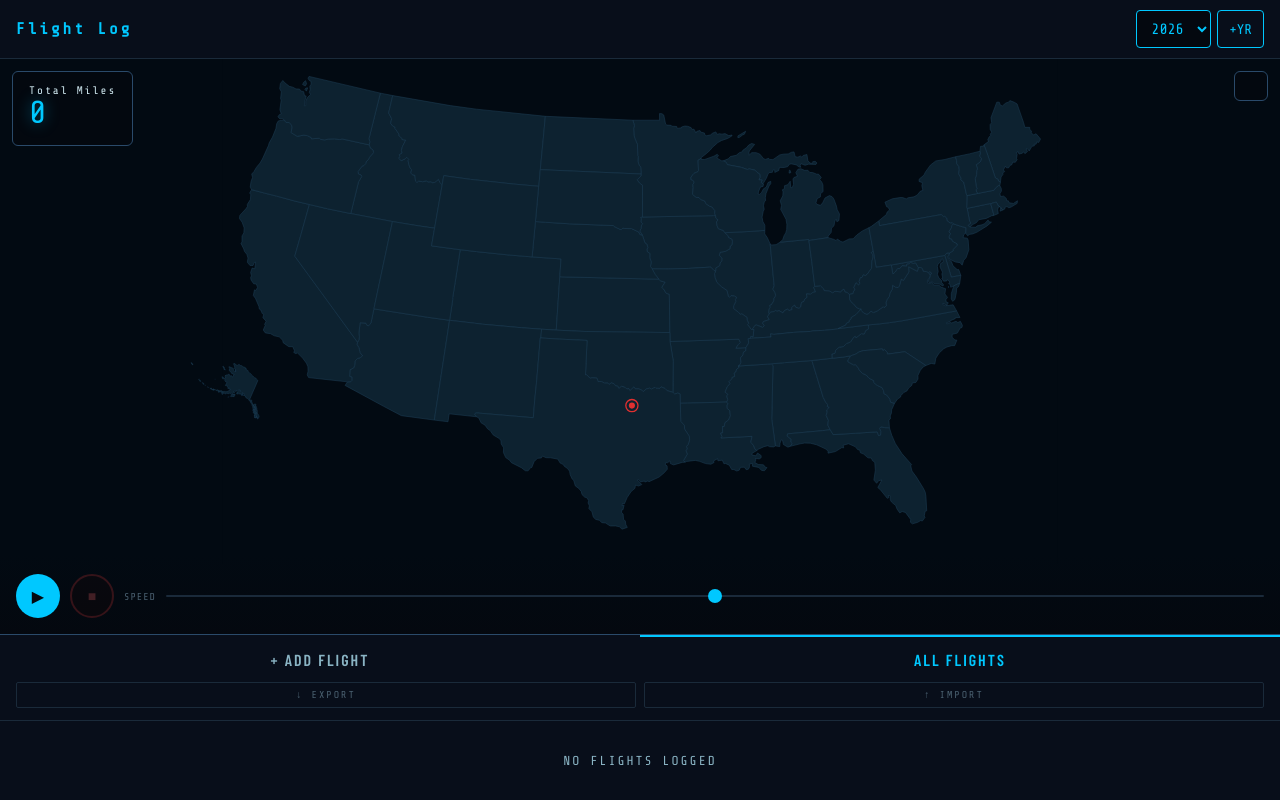
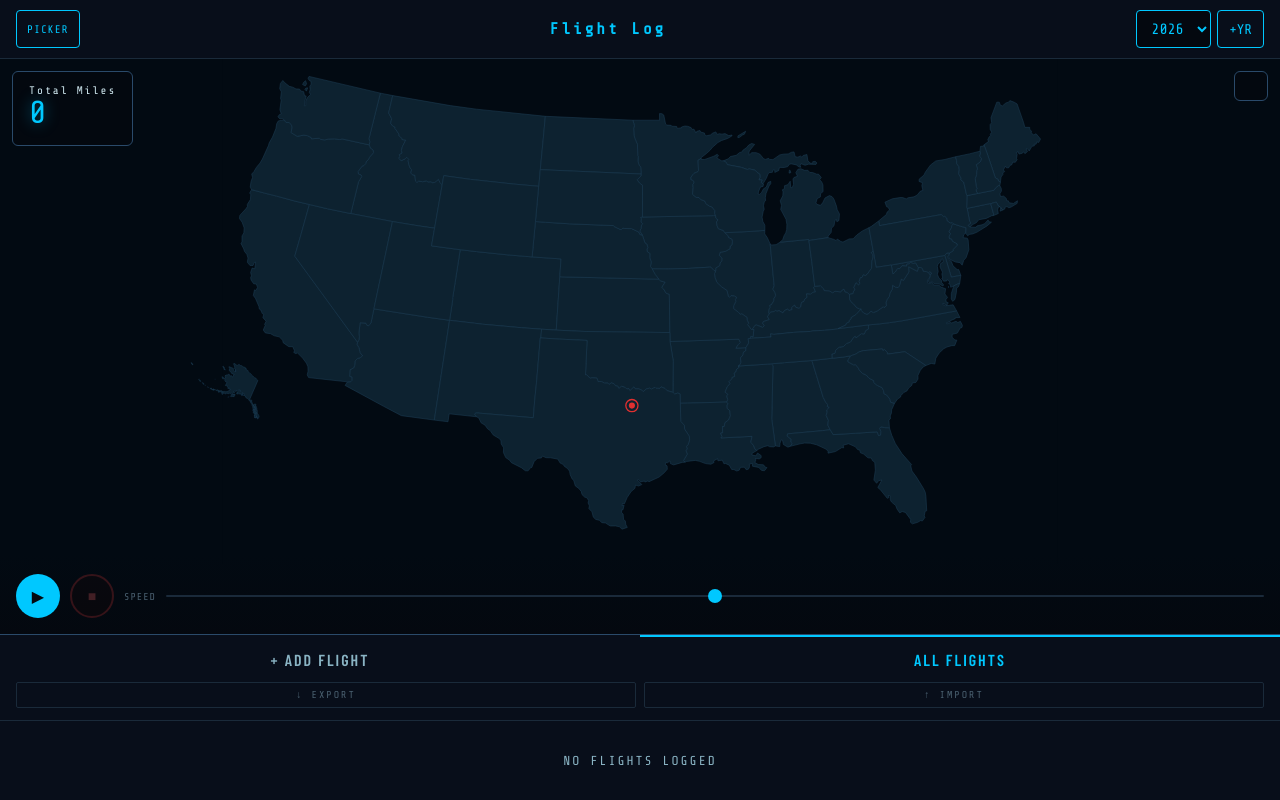
Before and after one commit to 5Saints/Flight-Log, a plain HTML site: page index.html in a window 1280 px wide. Drawn offline with nearby package versions, Linux system fonts and the light colour scheme; a web font is replaced by a local one.

Commit message:
Link to Restaurant Picker from the main Flight Log header (#2)
Adds a "PICKER" button in the header so the picker is reachable
from within the app, instead of requiring users to know/type the
/restaurant-picker/ subpath directly.


Claude-Session: https://claude.ai/code/session_01RN19BH8guNHYuCeBPLSxgL

Co-authored-by: Claude <noreply@anthropic.com>

```diff
--- a/index.html
+++ b/index.html
@@ -123,6 +123,7 @@
 </head>
 <body>
 <div id="header">
+  <a href="restaurant-picker/" title="Restaurant Picker" style="text-decoration:none;background:none;border:1.5px solid var(--accent);color:var(--accent);font-family:'Share Tech Mono',monospace;font-size:11px;letter-spacing:1px;padding:7px 10px;border-radius:4px;min-height:38px;display:flex;align-items:center;">PICKER</a>
   <h1>Flight Log</h1>
   <div id="year-selector" style="display:flex;align-items:center;gap:6px;">
     <select id="year-select"></select>
```
